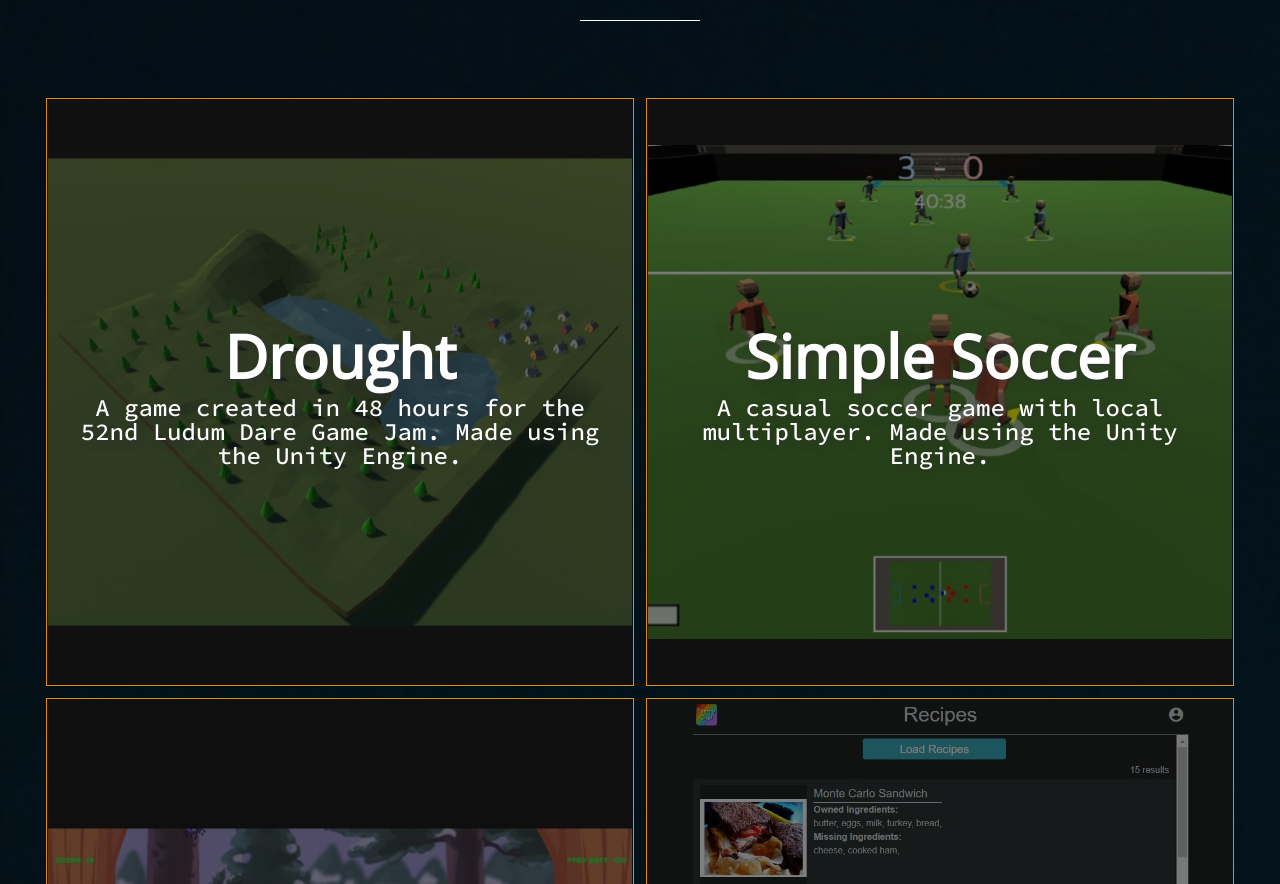
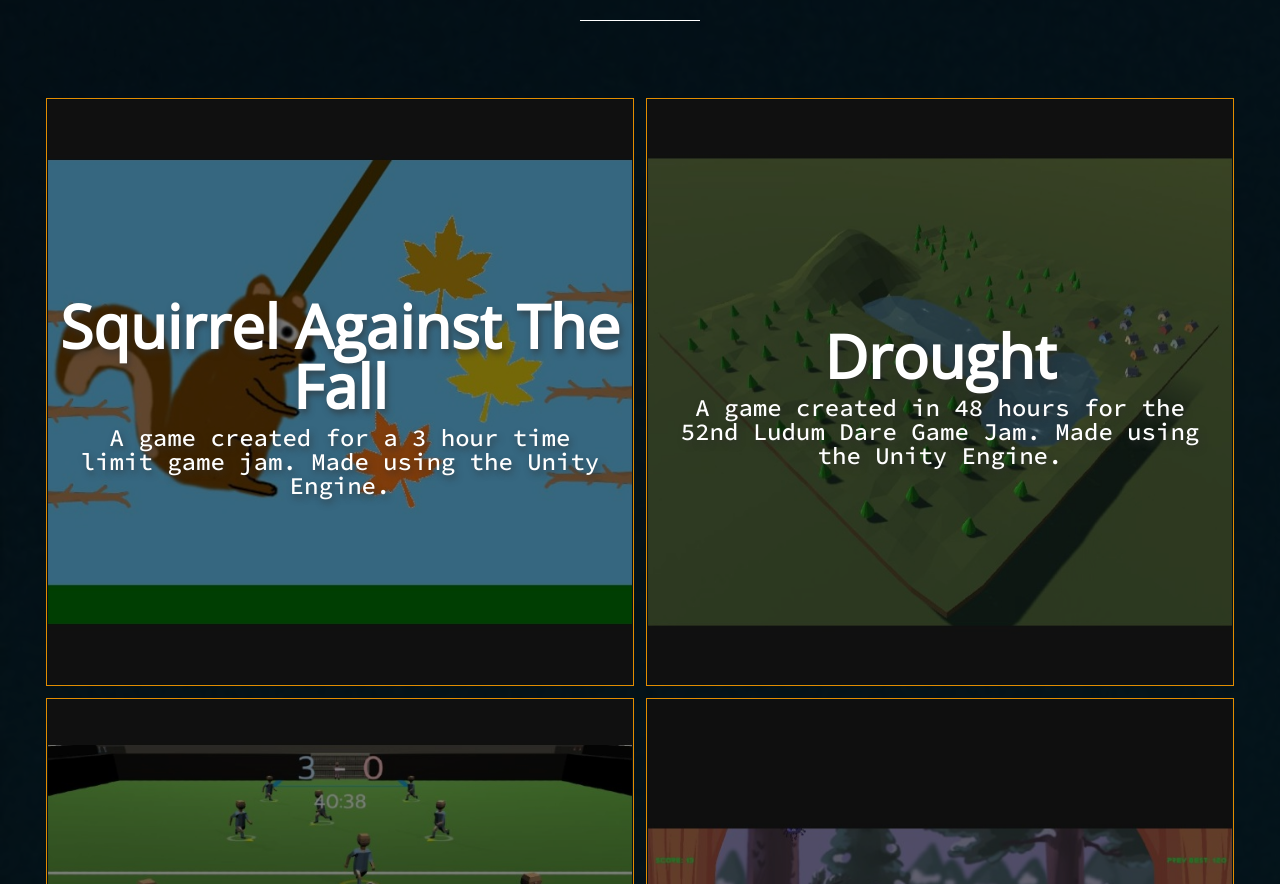
Before and after one commit to TreyDettmer/portfolio, an Angular app: page / in a window 1280 px wide. Shown: the part 428-1312 px from the top of the page. Built offline with nearby package versions, Linux system fonts and the light colour scheme.

Commit message:
added Squirrel Against The Fall project

```diff
--- a/src/app/app.component.html
+++ b/src/app/app.component.html
@@ -31,6 +31,14 @@
 <section class="my-work">
   <h2 class = "section-title">My Work</h2>
   <div class="portfolio">
+
+      <a href="https://calicospartan.itch.io/squirrel-against-the-fall" class="portfolio__item__link">
+        <img src="assets/img/SquirrelAgainstTheFallProjectImage.jpg" class="portfolio__img" alt="">
+        <div class="portfolio__item__title__overlay">
+          <div class="portfolio__item__title"><h2>Squirrel Against The Fall</h2></div>
+          <p class="portfolio__item__desc">A game created for a 3 hour time limit game jam. Made using the Unity Engine.</p>
+        </div>
+      </a>
 
       <a href="https://github.com/TreyDettmer/LudumDare52" class="portfolio__item__link">
         <img src="assets/img/DroughtProjectImage.JPG" class="portfolio__img" alt="">
```
Also changed, not shown: src/assets/img/SquirrelAgainstTheFallProjectImage.jpg (added), 4 other files (tests, documents, lock files or other folders).
